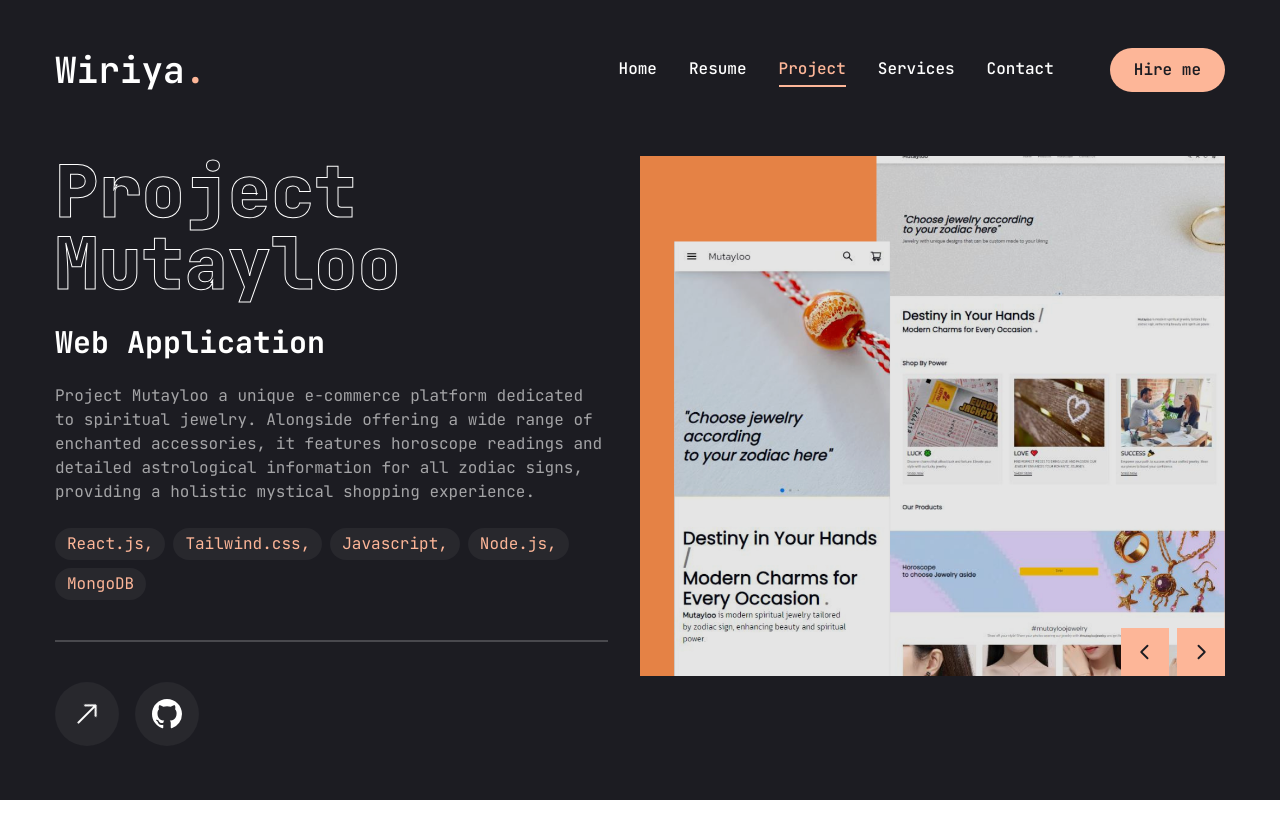
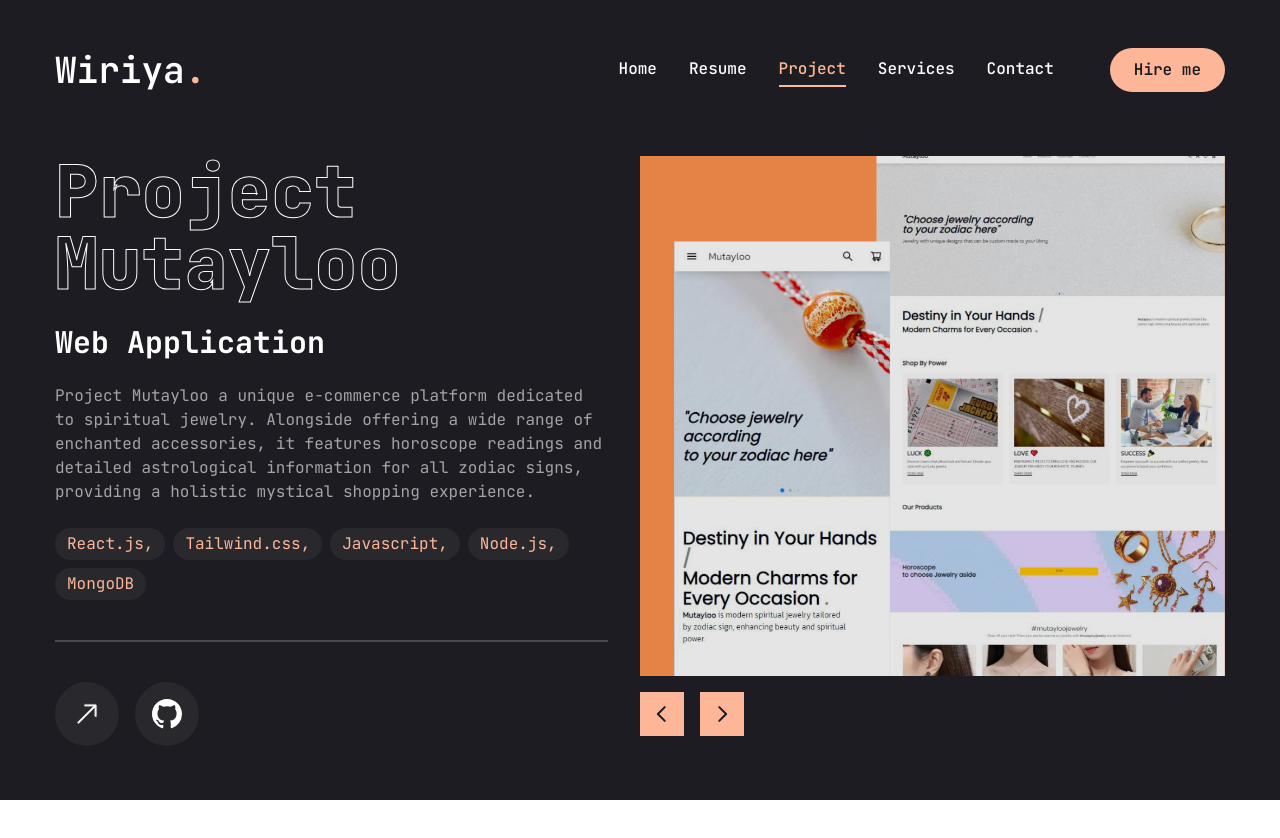
Before and after one commit to mezealot24/WiriyaPortfolio, a Next.js app: page /project in a window 1280 px wide. Shown: the top 838 px of the page. Built offline with nearby package versions, Linux system fonts and the light colour scheme.

Commit message:
swiperSlide Edit

```diff
--- a/app/project/page.jsx
+++ b/app/project/page.jsx
@@ -1,12 +1,12 @@
 "use client";
 
 import { motion } from "framer-motion";
-import React, { useState } from "react";
+import React, { useState, useRef } from "react";
 
 import { Swiper, SwiperSlide } from "swiper/react";
 import "swiper/css";
+import "swiper/css/navigation";
 
-import "swiper/css/navigation";
 import { BsArrowRight, BsGithub } from "react-icons/bs";
 import {
 	Tooltip,
@@ -73,6 +73,7 @@ const projectsData = [
 
 const Project = () => {
 	const [currentProject, setCurrentProject] = useState(projectsData[0]);
+	const swiperRef = useRef(null);
 
 	const handleSlideChange = (swiper) => {
 		const currentIndex = swiper.activeIndex;
@@ -90,9 +91,13 @@ const Project = () => {
 		>
 			<div className="container mx-auto">
 				<div className="flex flex-col lg:flex-row lg:gap-8">
-					{/* Swiper component - now at the top for mobile */}
+					{/* Swiper component */}
 					<div className="w-full lg:w-1/2 lg:order-2 mb-8 lg:mb-0">
+						<div className="relative">
 							<Swiper
+								onSwiper={(swiper) => {
+									swiperRef.current = swiper;
+								}}
 								spaceBetween={30}
 								slidesPerView={1}
 								className="h-[300px] sm:h-[400px] lg:h-[520px]"
@@ -113,11 +118,24 @@ const Project = () => {
 										</div>
 									</SwiperSlide>
 								))}
+							</Swiper>
+							{/* WorkSliderBtns for mobile */}
+							<div className="lg:hidden">
 								<WorkSliderBtns
-								containerStyles="flex gap-2 absolute right-0 bottom-0 z-20 w-full justify-between lg:w-max lg:justify-end"
-								btnStyles="bg-accent hover:bg-accent-hover text-primary text-lg sm:text-xl w-10 h-10 sm:w-12 sm:h-12 flex justify-center items-center transition-all"
+									containerStyles="flex gap-2 absolute right-0 bottom-[calc(50%_-_22px)] z-20 w-full justify-between"
+									btnStyles="bg-accent hover:bg-accent-hover text-primary text-[22px] w-[44px] h-[44px] flex justify-center items-center transition-all"
+									swiperRef={swiperRef}
 								/>
-						</Swiper>
+							</div>
+						</div>
+						{/* WorkSliderBtns for desktop */}
+						<div className="hidden lg:flex flex-end justify-between items-center mt-4">
+							<WorkSliderBtns
+								containerStyles="flex gap-4"
+								btnStyles="bg-accent hover:bg-accent-hover text-primary text-[22px] w-[44px] h-[44px] flex justify-center items-center transition-all"
+								swiperRef={swiperRef}
+							/>
+						</div>
 					</div>
 
 					{/* Text content - now below the Swiper for mobile */}
--- a/components/ui/WorkSliderBtns.jsx
+++ b/components/ui/WorkSliderBtns.jsx
@@ -1,18 +1,22 @@
 "use client";
 
-import { useSwiper } from "swiper/react";
+import React from "react";
 import { PiCaretLeftBold, PiCaretRightBold } from "react-icons/pi";
 
-const WorkSliderBtns = ({ containerStyles, btnStyles, iconsStyles }) => {
-	const swiper = useSwiper();
-
+const WorkSliderBtns = ({ containerStyles, btnStyles, swiperRef }) => {
 	return (
-		<div className={containerStyles}>
-			<button className={btnStyles} onClick={() => swiper.slidePrev()}>
-				<PiCaretLeftBold className={iconsStyles} />
+		<div className={`${containerStyles}`}>
+			<button
+				className={`${btnStyles}`}
+				onClick={() => swiperRef.current?.slidePrev()}
+			>
+				<PiCaretLeftBold />
 			</button>
-			<button className={btnStyles} onClick={() => swiper.slideNext()}>
-				<PiCaretRightBold className={iconsStyles} />
+			<button
+				className={`${btnStyles}`}
+				onClick={() => swiperRef.current?.slideNext()}
+			>
+				<PiCaretRightBold />
 			</button>
 		</div>
 	);
```
Also changed, not shown: public/assets/work/thumb3.png. Lines whose indentation alone changed are shown as unchanged.
